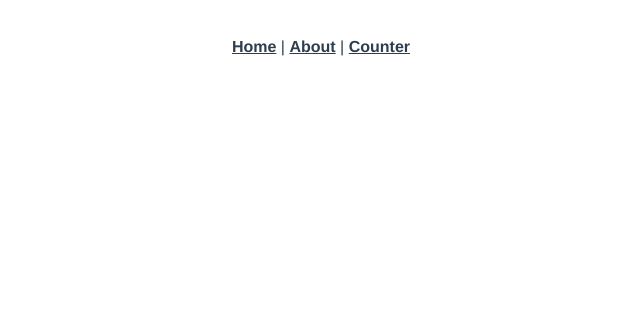
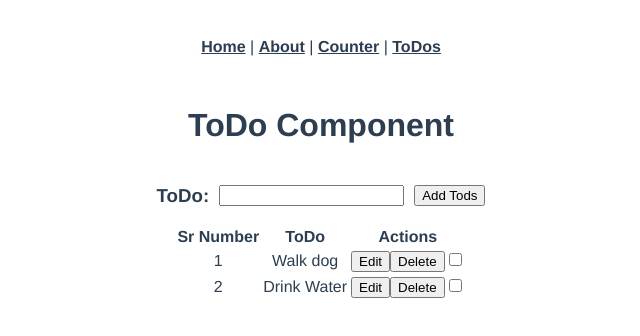
Before and after one commit to pewebdevelopment/zen-vue2, a Vue app: page /#/todos in a window 1280 px wide. Shown: the top 336 px of the page, without its empty margins (319-959 px from the left). Built offline with nearby package versions, Linux system fonts and the light colour scheme.

Commit message:
trying todos

```diff
--- a/public/index.html
+++ b/public/index.html
@@ -1,15 +1,19 @@
 <!DOCTYPE html>
 <html lang="">
   <head>
-    <meta charset="utf-8">
-    <meta http-equiv="X-UA-Compatible" content="IE=edge">
-    <meta name="viewport" content="width=device-width,initial-scale=1.0">
-    <link rel="icon" href="<%= BASE_URL %>favicon.ico">
-    <title><%= htmlWebpackPlugin.options.title %></title>
+    <meta charset="utf-8" />
+    <meta http-equiv="X-UA-Compatible" content="IE=edge" />
+    <meta name="viewport" content="width=device-width,initial-scale=1.0" />
+    <link rel="icon" href="<%= BASE_URL %>favicon.ico" />
+    <title>Zenith's Vue2 Practice</title>
   </head>
   <body>
     <noscript>
-      <strong>We're sorry but <%= htmlWebpackPlugin.options.title %> doesn't work properly without JavaScript enabled. Please enable it to continue.</strong>
+      <strong
+        >We're sorry but <%= htmlWebpackPlugin.options.title %> doesn't work
+        properly without JavaScript enabled. Please enable it to
+        continue.</strong
+      >
     </noscript>
     <div id="app"></div>
     <!-- built files will be auto injected -->
--- a/src/App.vue
+++ b/src/App.vue
@@ -3,7 +3,8 @@
     <div id="nav">
       <router-link to="/">Home</router-link> |
       <router-link to="/about">About</router-link> |
-      <router-link to="/counter">Counter</router-link>
+      <router-link to="/counter">Counter</router-link> |
+      <router-link to="/ToDos">ToDos</router-link>
     </div>
     <router-view />
   </div>
--- /dev/null
+++ b/src/components/todos.vue
@@ -0,0 +1,86 @@
+<template>
+  <div>
+    <h1>ToDo Component</h1>
+    <div class="container">
+      <label><h3>ToDo:</h3></label>
+      <input v-model="nameofToDo" type="text" />
+      <button @click="addtodo">Add Tods</button>
+    </div>
+
+    <div class="table-container">
+      <table>
+        <tr>
+          <th>Sr Number</th>
+          <th>ToDo</th>
+          <th>Actions</th>
+        </tr>
+        <tr v-for="todo in ToDos" :key="todo.srNo">
+          <td>{{ todo.srNo }}</td>
+          <td>{{ todo.name }}</td>
+          <td>
+            <button class="edit" @click="editToDo">Edit</button>
+            <button class="delete" @click="deleteToDo(todo.srNo)">
+              Delete
+            </button>
+            <input type="checkbox" @click="toggleToDo" />
+          </td>
+        </tr>
+      </table>
+    </div>
+  </div>
+</template>
+
+<script>
+export default {
+  data() {
+    return {
+      nameofToDo: "", // this is the varible that will store the input value from the vmodel
+      ToDos: [
+        { srNo: 1, name: "Walk dog" },
+        { srNo: 2, name: "Drink Water" },
+      ],
+    };
+  },
+
+  methods: {
+    addtodo() {
+      this.ToDos.push({ srNo: this.ToDos.length + 1, name: this.nameofToDo });
+      // this.ToDos.push({ srNo: Math.random(), name: this.nameofToDo });
+
+      console.log(this.nameofToDo);
+    },
+    editToDo() {},
+
+    deleteToDo(srNo) {
+      console.log(srNo);
+
+      this.ToDos = this.ToDos.filter((toDoobj) => {
+        console.log(toDoobj.srNo, srNo);
+        return toDoobj.srNo !== srNo;
+      });
+    },
+
+    toggleToDo() {},
+  },
+};
+</script>
+
+<style scoped>
+.h3 {
+  display: inline-block;
+}
+
+.container {
+  display: flex;
+  justify-content: center;
+  align-items: center;
+  gap: 10px;
+}
+
+.table-container {
+  display: flex;
+  justify-content: center;
+  align-items: center;
+  gap: 10px;
+}
+</style>
--- a/src/router/index.js
+++ b/src/router/index.js
@@ -3,6 +3,7 @@ import VueRouter from 'vue-router'
 import Home from '../views/Home.vue'
 import About from '../views/About.vue'
 import Counter from '../views/Counter.vue'
+import ToDos from '../views/ToDos.vue'
 
 Vue.use(VueRouter)
 
@@ -16,19 +17,20 @@ const routes = [
     path: '/about',
     name: 'About',
     component: About
-    // route level code-splitting
-    // this generates a separate chunk (about.[hash].js) for this route
-    // which is lazy-loaded when the route is visited.
-    // component: () => import(/* webpackChunkName: "about" */ '../views/About.vue')
+
   },
   {
     path: '/counter',
     name: 'Counter',
     component: Counter,
-    // route level code-splitting
-    // this generates a separate chunk (about.[hash].js) for this route
-    // which is lazy-loaded when the route is visited.
-    // component: () => import(/* webpackChunkName: "about" */ '../views/Counter.vue')
+
+  },
+
+   {
+    path: '/todos',
+    name: 'ToDos',
+    component: ToDos,
+
   }
 ]
 
--- /dev/null
+++ b/src/views/ToDos.vue
@@ -0,0 +1,16 @@
+<template>
+  <div>
+    <ToDos>Hello</ToDos>
+  </div>
+</template>
+
+<script>
+import ToDos from "../components/todos.vue";
+
+export default {
+  components: { ToDos },
+};
+</script>
+
+<style lang="scss" scoped>
+</style>
```
